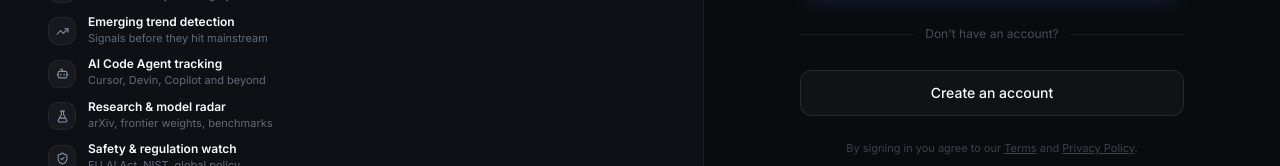
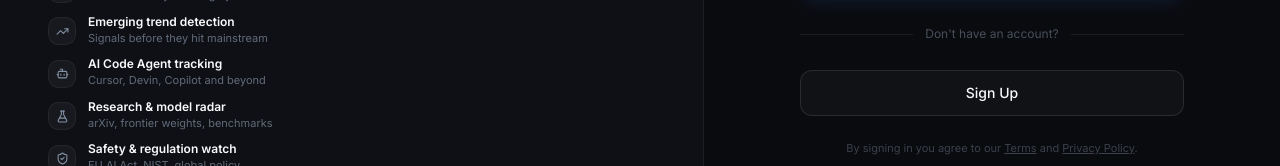
Before and after one commit to raamizriaz111/AI-Radar, a Next.js app: page /login in a window 1280 px wide. Shown: the part 481-647 px from the top of the page. Built offline with nearby package versions, Linux system fonts and the light colour scheme; no server answers.

Commit message:
fix(login): change 'Create an account' CTA to 'Sign Up' to match error message

```diff
--- a/src/app/login/page.tsx
+++ b/src/app/login/page.tsx
@@ -240,7 +240,7 @@ export default function LoginPage() {
             href="/signup"
             className="flex w-full items-center justify-center rounded-xl border border-white/[0.1] bg-white/[0.03] py-3 text-sm font-medium text-foreground hover:bg-white/[0.06] hover:border-white/[0.15] focus:outline-none focus:ring-2 focus:ring-white/20 transition-all"
           >
-            Create an account
+            Sign Up
           </Link>
 
           {/* Legal */}
```
